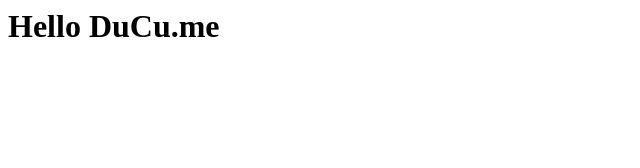
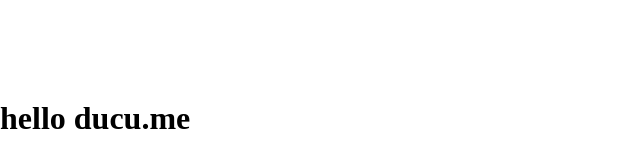
Before and after one commit to uewill/ducu, a plain HTML site: page index.html in a window 1280 px wide. Shown: the whole page, without its empty margins (0-640 px from the left). Drawn offline with Linux system fonts and the light colour scheme.

Commit message:
Update index.html

```diff
--- a/index.html
+++ b/index.html
@@ -1 +1,8 @@
-<h1>Hello DuCu.me</h1>
+<html>
+  <title>Keep do it...</title>
+  <body style="margin:0 auto;padding-top:100px;">
+
+<h1>hello ducu.me</h1>
+
+  </body>
+</html>
```
